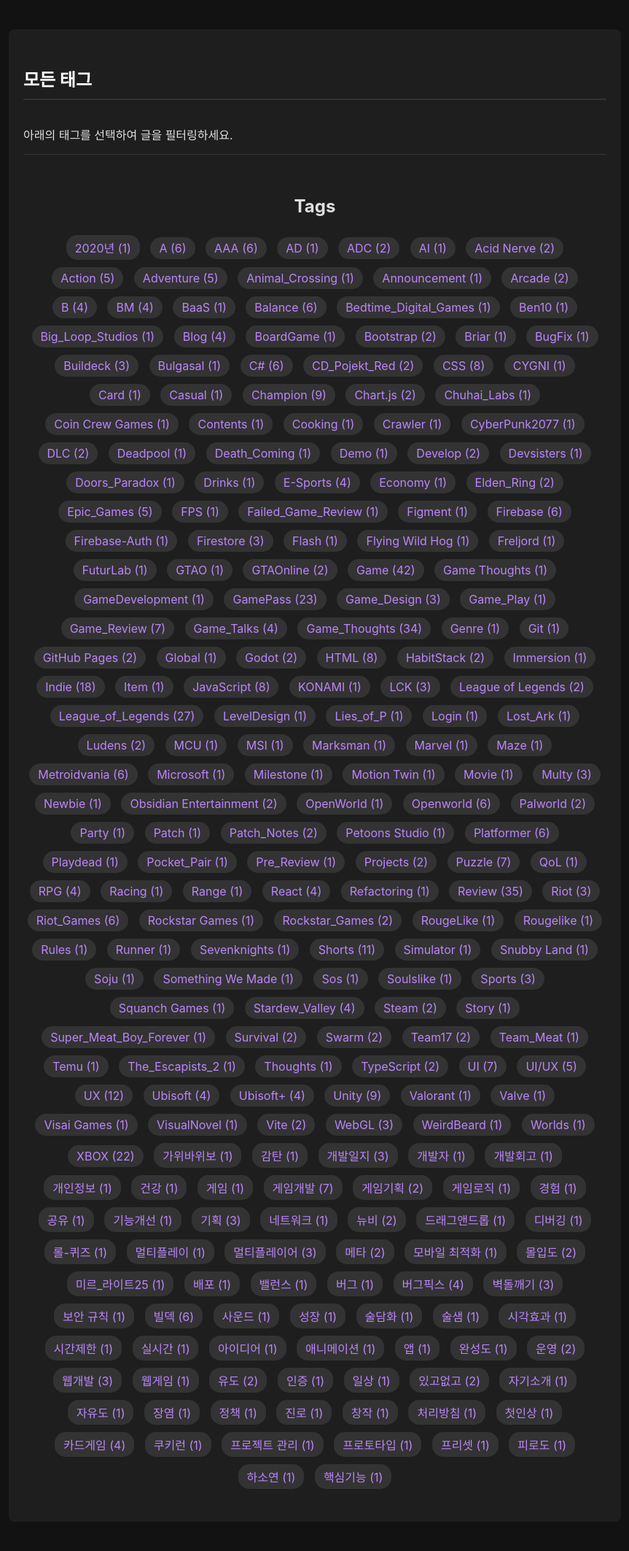
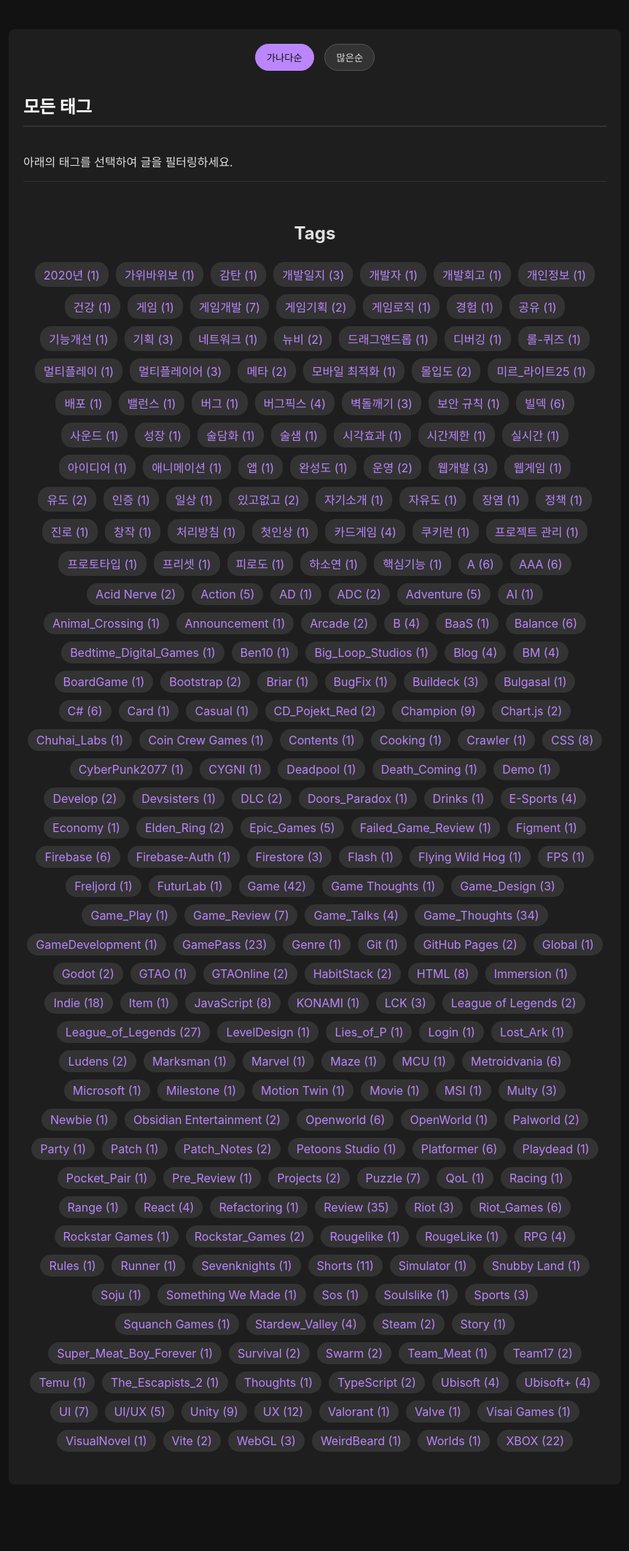
Before and after one commit to hojun313/hojun313.github.io, a Jekyll site: the page built from tags/index.html, in a window 1280 px wide. Shown: the whole page at 73% size, without its empty margins (208-1071 px from the left). Built offline with Jekyll 4.4.1, drawn with Linux system fonts in a browser that asks for light colours; after the commit the page ends 2074 px from its top, so only the background shows below that.

Commit message:
Revert "정렬빼고 하이라이트"
This reverts commit 03804f1584b751dd2185e6203d7dd91c59154946.

```diff
--- a/tags/index.html
+++ b/tags/index.html
@@ -7,6 +7,25 @@ title: "Tags"
   body {
     background-color: #121212;
     color: #E0E0E0;
+  }
+  .tag-sort-options {
+    text-align: center;
+    margin-bottom: 20px;
+  }
+  .tag-sort-options button {
+    background-color: #333;
+    color: #E0E0E0;
+    border: 1px solid #555;
+    padding: 8px 15px;
+    margin: 0 5px;
+    border-radius: 20px;
+    cursor: pointer;
+    transition: all 0.2s ease-in-out;
+  }
+  .tag-sort-options button.active {
+    background-color: #BB86FC;
+    color: #121212;
+    border-color: #BB86FC;
   }
   .tag-cloud {
     padding: 20px 0;
@@ -59,19 +78,31 @@ title: "Tags"
   }
 </style>
 
+<div class="tag-sort-options">
+  <button id="sort-alpha" class="active">가나다순</button>
+  <button id="sort-count">많은순</button>
+</div>
+
 <h2 id="tag-name"></h2>
 <ul id="post-list" class="post-list-by-tag">
 </ul>
 
-<div class="tag-cloud">
-  <h2>Tags</h2>
-  {% assign all_tags = site.tags | sort %}
-  {% for tag in all_tags %}
-    <a href="#{{ tag[0] | url_encode }}">{{ tag[0] }} ({{ tag[1].size }})</a>
-  {% endfor %}
+<div id="tag-cloud-container" class="tag-cloud">
+  <!-- Tags will be injected here by JavaScript -->
 </div>
 
 <script>
+  // Data loaded from Jekyll
+  const allTags = [
+      {% for tag in site.tags %}
+          {
+              "name": {{ tag[0] | jsonify }},
+              "size": {{ tag[1].size }},
+              "url_hash": "#{{ tag[0] | url_encode }}"
+          },
+      {% endfor %}
+  ];
+
   const posts = [
     {% for post in site.posts %}
     {
@@ -83,12 +114,17 @@ title: "Tags"
     {% endfor %}
   ];
 
+  // DOM Elements
+  const sortAlphaButton = document.getElementById('sort-alpha');
+  const sortCountButton = document.getElementById('sort-count');
+  const tagCloudContainer = document.getElementById('tag-cloud-container');
   const postList = document.getElementById('post-list');
   const tagNameHeader = document.getElementById('tag-name');
 
+  // --- Tag Highlighting ---
   function updateActiveTag() {
     const currentHash = window.location.hash;
-    document.querySelectorAll('.tag-cloud a').forEach(tagLink => {
+    document.querySelectorAll('#tag-cloud-container a').forEach(tagLink => {
       if (tagLink.hash === currentHash) {
         tagLink.classList.add('tag-active');
       } else {
@@ -97,6 +133,33 @@ title: "Tags"
     });
   }
 
+  // --- Tag Sorting and Rendering ---
+  function renderTagCloud(tags) {
+    tagCloudContainer.innerHTML = '<h2>Tags</h2>'; // Add title back
+    tags.forEach(tag => {
+      const tagLink = document.createElement('a');
+      tagLink.href = tag.url_hash;
+      tagLink.innerText = `${tag.name} (${tag.size})`;
+      tagCloudContainer.appendChild(tagLink);
+    });
+    updateActiveTag(); // Re-apply active class after re-rendering
+  }
+
+  sortAlphaButton.addEventListener('click', () => {
+    allTags.sort((a, b) => a.name.localeCompare(b.name, 'ko'));
+    renderTagCloud(allTags);
+    sortAlphaButton.classList.add('active');
+    sortCountButton.classList.remove('active');
+  });
+
+  sortCountButton.addEventListener('click', () => {
+    allTags.sort((a, b) => b.size - a.size);
+    renderTagCloud(allTags);
+    sortCountButton.classList.add('active');
+    sortAlphaButton.classList.remove('active');
+  });
+
+  // --- Post Filtering by Tag ---
   function updatePostList() {
     const hash = window.location.hash.substring(1);
     const tagName = decodeURIComponent(hash || '').replace(/\+/g, ' ');
```
Also changed, not shown: other parts of tags/index.html (+6 -1 lines).
